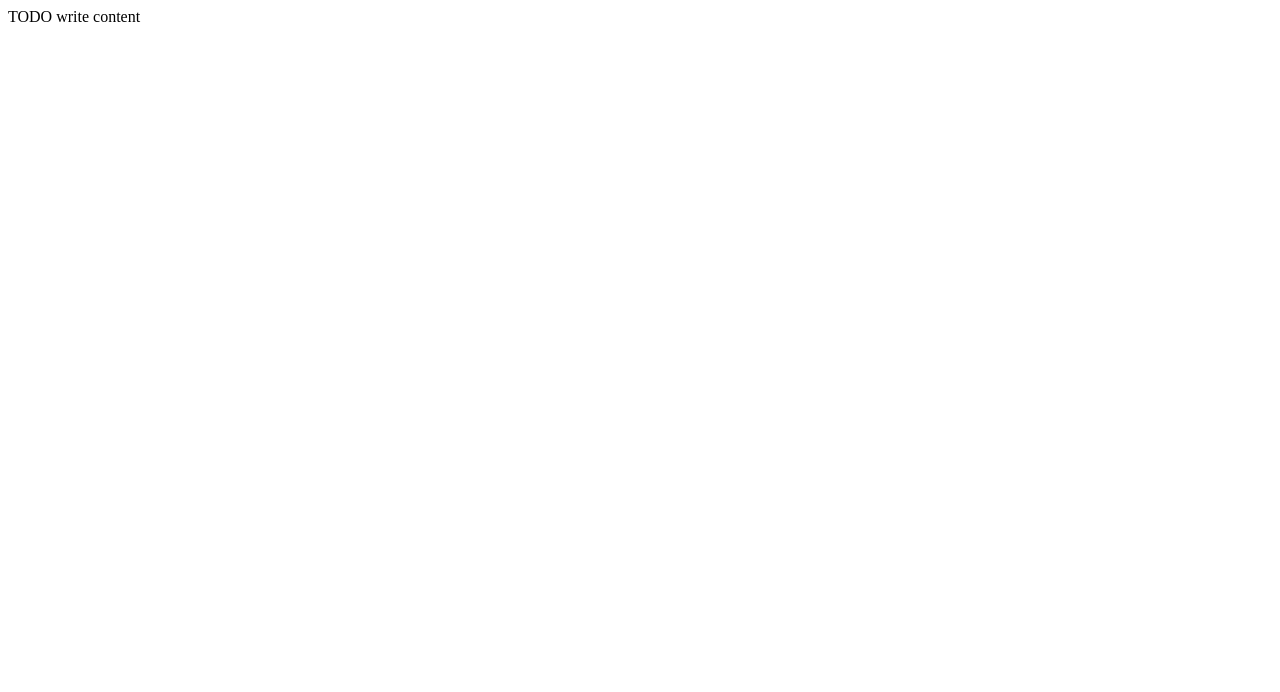
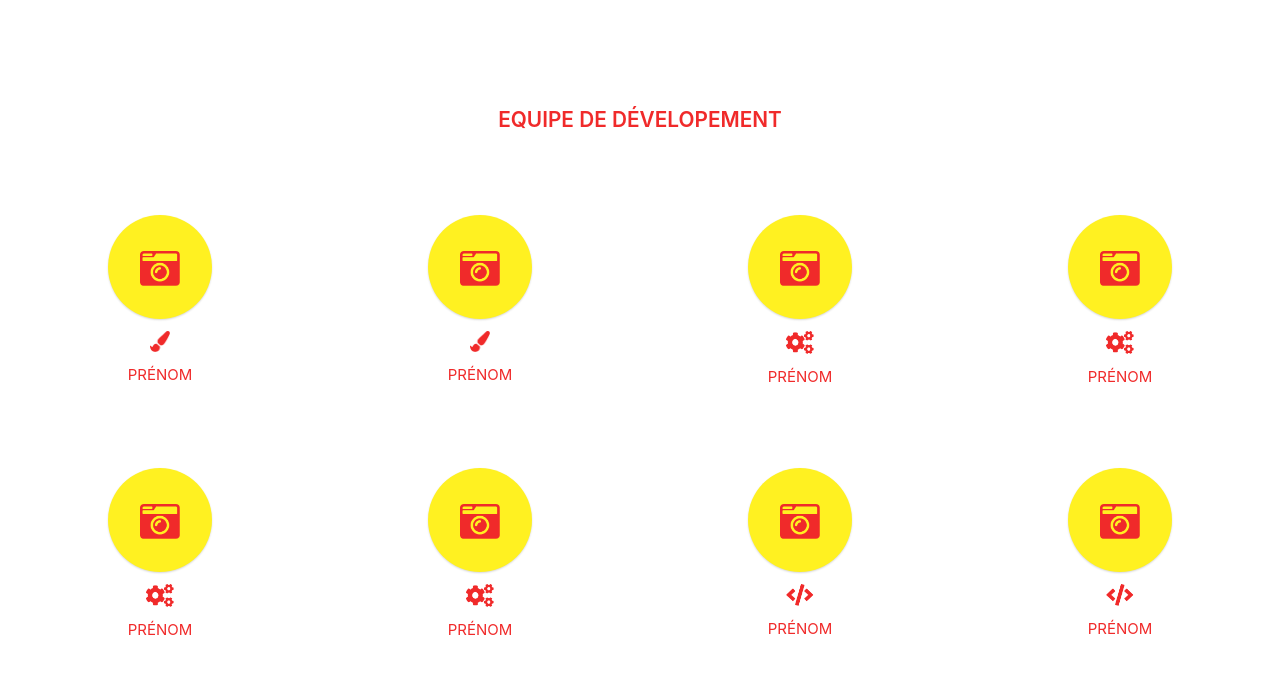
Before and after one commit to MEDBAH/Ecole-Des-Solidarit-s, a plain HTML site: page Ecole De Solidarit/public_html/groupe.html in a window 1280 px wide. Drawn offline with Linux system fonts and the light colour scheme.

Commit message:
initiation

```diff
--- a/Ecole De Solidarit/public_html/css/new.css
+++ b/Ecole De Solidarit/public_html/css/new.css
@@ -307,3 +307,56 @@ footer .sirius {
     left: 0;
     margin-left: -1.5rem;
 }
+
+
+/* Groupe */
+p.equipe {
+    margin-top: 6.5rem;
+    margin-bottom: 3rem;
+    text-align: center;
+    text-transform: uppercase;
+    color: #F02A2A;
+    font-size: 1.3rem;
+    font-weight: 600;
+}
+.equipe-container {
+    width: 100%;
+    text-align: center;
+}
+.equipe-container .profile{
+    display: inline-block;
+    text-align: center;
+    margin: 2rem 0;
+}
+.equipe-container .designer img{
+    width: 1.3rem;
+    height: auto;
+    margin: 0.75rem 0;
+}
+.equipe-container .back-end img{
+    width: 1.78rem;
+    height: auto;
+    margin: 0.75rem 0;
+}
+.equipe-container .front-end img{
+    width: 2.5rem;
+    height: auto;
+    margin: 0.75rem 0;
+}
+.equipe-container .background {
+    background-color: #FFF121;
+    border-radius: 100%;
+    line-height: 6.5rem;
+    width: 6.5rem;
+    display: inline-block;
+    -webkit-box-shadow: 0px 1px 2px 0px rgba(0,0,0,0.16);
+    -moz-box-shadow: 0px 1px 2px 0px rgba(0,0,0,0.16);
+    box-shadow: 0px 1px 2px 0px rgba(0,0,0,0.16);
+}
+.equipe-container .background img {
+    width: 2.5rem;
+    height: auto;
+}
+.equipe-container .profile .prenom {
+    color: #F02A2A;
+}
--- a/Ecole De Solidarit/public_html/groupe.html
+++ b/Ecole De Solidarit/public_html/groupe.html
@@ -1,11 +1,81 @@
 <!DOCTYPE html>
 <html>
     <head>
-        <title>TODO supply a title</title>
+        <title>Groupe</title>
         <meta charset="UTF-8">
         <meta name="viewport" content="width=device-width, initial-scale=1.0">
+        <link rel="stylesheet" href="https://use.fontawesome.com/releases/v5.3.1/css/all.css">
+        <link href="css/bootstrap/css/bootstrap.min.css" rel="stylesheet" type="text/css"/>
+        <link href="css/new.css" rel="stylesheet" type="text/css"/>
     </head>
     <body>
-        <div>TODO write content</div>
+        <p class="equipe">EQUIPE DE DÉVELOPEMENT</p>
+        <div class="row equipe-container">
+
+            <div class="col-sm-6 col-md-3 col-lg-3 profile designer">
+                <div class="background">
+                    <img src="images/camera-retro-solid.png" alt=""/>
+                </div><br>
+                <img src="images/paint-brush-solid.png" alt="Designer"/>
+                <p class="prenom">PRÉNOM</p>
+            </div>
+
+            <div class="col-sm-6 col-md-3 col-lg-3 profile designer">
+                <div class="background">
+                    <img src="images/camera-retro-solid.png" alt=""/>
+                </div><br>
+                <img src="images/paint-brush-solid.png" alt="Designer"/>
+                <p class="prenom">PRÉNOM</p>
+            </div>
+
+            <div class="col-sm-6 col-md-3 col-lg-3 profile back-end">
+                <div class="background">
+                    <img src="images/camera-retro-solid.png" alt=""/>
+                </div><br>
+                <img src="images/cogs-solid.png" alt="Back-End"/>
+                <p class="prenom">PRÉNOM</p>
+            </div>
+
+            <div class="col-sm-6 col-md-3 col-lg-3 profile back-end">
+                <div class="background">
+                    <img src="images/camera-retro-solid.png" alt=""/>
+                </div><br>
+                <img src="images/cogs-solid.png" alt="Back-End"/>
+                <p class="prenom">PRÉNOM</p>
+            </div>
+
+            <div class="col-sm-6 col-md-3 col-lg-3 profile back-end">
+                <div class="background">
+                    <img src="images/camera-retro-solid.png" alt=""/>
+                </div><br>
+                <img src="images/cogs-solid.png" alt="Back-End"/>
+                <p class="prenom">PRÉNOM</p>
+            </div>
+
+            <div class="col-sm-6 col-md-3 col-lg-3 profile back-end">
+                <div class="background">
+                    <img src="images/camera-retro-solid.png" alt=""/>
+                </div><br>
+                <img src="images/cogs-solid.png" alt="Back-End"/>
+                <p class="prenom">PRÉNOM</p>
+            </div>
+
+            <div class="col-sm-6 col-md-3 col-lg-3 profile front-end">
+                <div class="background">
+                    <img src="images/camera-retro-solid.png" alt=""/>
+                </div><br>
+                <img src="images/Mask-Group-1.png" alt="Front-End"/>
+                <p class="prenom">PRÉNOM</p>
+            </div>
+
+            <div class="col-sm-6 col-md-3 col-lg-3 profile front-end">
+                <div class="background">
+                    <img src="images/camera-retro-solid.png" alt=""/>
+                </div><br>
+                <img src="images/Mask-Group-1.png" alt="Front-End"/>
+                <p class="prenom">PRÉNOM</p>
+            </div>
+
+        </div>
     </body>
 </html>
```
Also changed, not shown: Ecole De Solidarit/public_html/images/Mask-Group-1.png (added), Ecole De Solidarit/public_html/images/camera-retro-solid.png (added), Ecole De Solidarit/public_html/images/cogs-solid.png (added), Ecole De Solidarit/public_html/images/paint-brush-solid.png (added).
